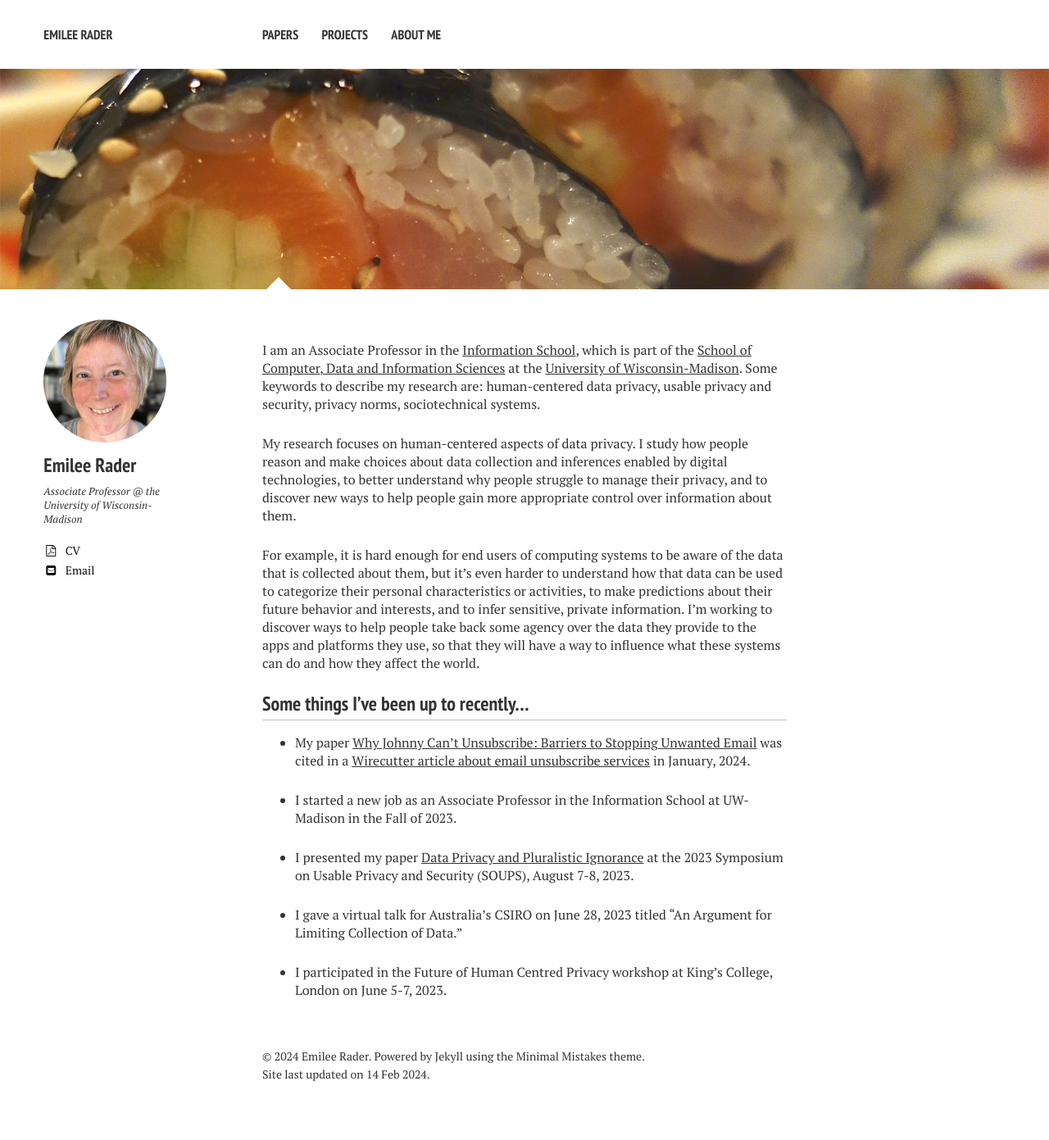
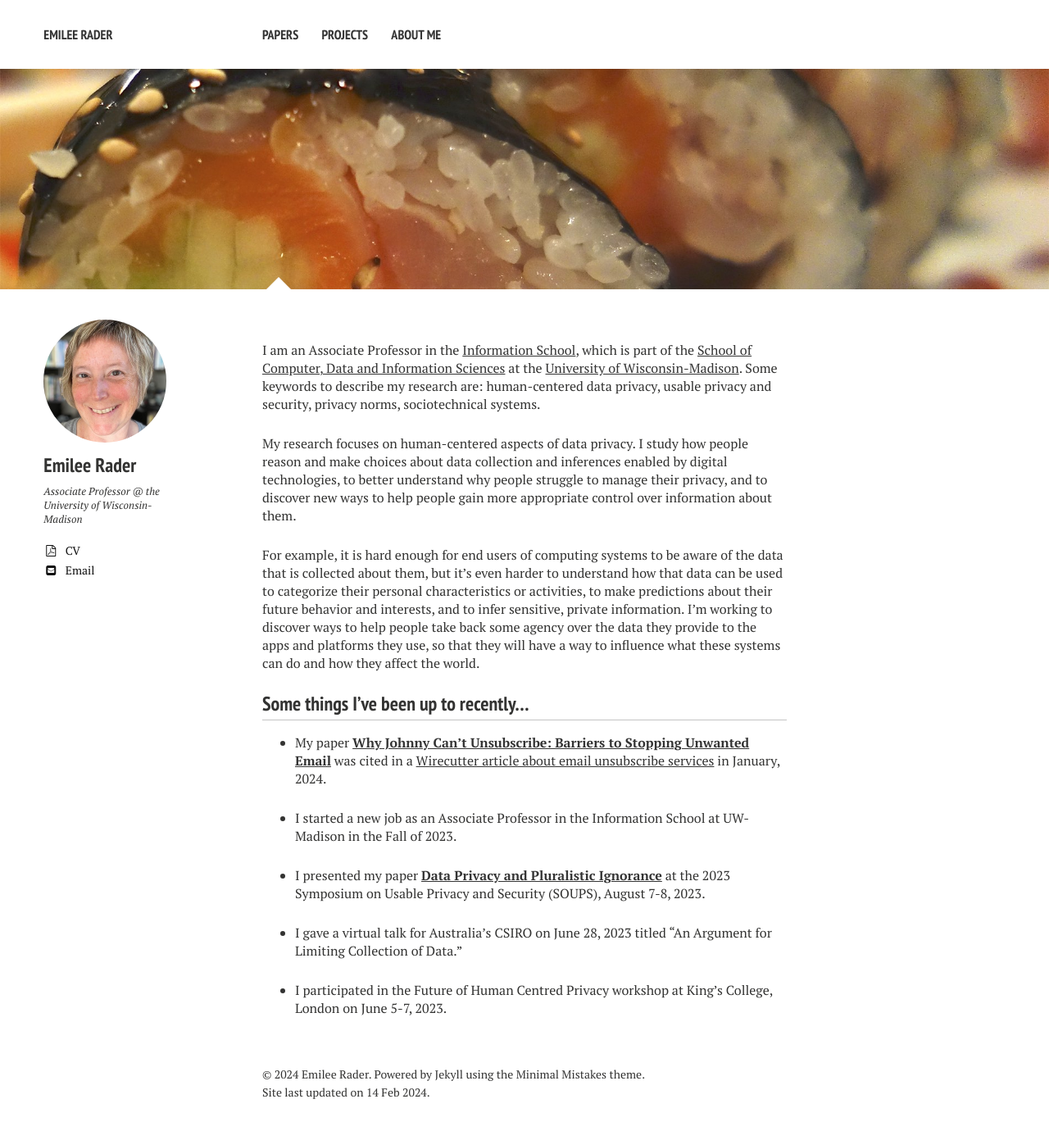
Before and after one commit to bierdoctor/bierdoctor.github.io, a Jekyll site: the page built from index.md, in a window 1280 px wide. Shown: the whole page at 82% size. Built offline with Jekyll 4.4.1, drawn with Linux system fonts in a browser that asks for light colours; nearby versions of some CDN libraries; before the commit the page ends 1369 px from its top, so only the background shows below that.

```diff
--- a/index.md
+++ b/index.md
@@ -12,11 +12,11 @@ For example, it is hard enough for end users of computing systems to be aware of
 
 ### Some things I've been up to recently...
 
-- My paper [Why Johnny Can't Unsubscribe: Barriers to Stopping Unwanted Email](https://dl.acm.org/doi/10.1145/3313831.3376165) was cited in a [Wirecutter article about email unsubscribe services](https://www.nytimes.com/wirecutter/reviews/best-email-unsubscribe-service/) in January, 2024.
+- My paper [**Why Johnny Can't Unsubscribe: Barriers to Stopping Unwanted Email**](https://dl.acm.org/doi/10.1145/3313831.3376165) was cited in a [Wirecutter article about email unsubscribe services](https://www.nytimes.com/wirecutter/reviews/best-email-unsubscribe-service/) in January, 2024.
 
 - I started a new job as an Associate Professor in the Information School at UW-Madison in the Fall of 2023.
 
-- I presented my paper [Data Privacy and Pluralistic Ignorance](https://www.usenix.org/conference/soups2023/presentation/rader) at the 2023 Symposium on Usable Privacy and Security (SOUPS), August 7-8, 2023.
+- I presented my paper [**Data Privacy and Pluralistic Ignorance**](https://www.usenix.org/conference/soups2023/presentation/rader) at the 2023 Symposium on Usable Privacy and Security (SOUPS), August 7-8, 2023.
 
 - I gave a virtual talk for Australia's CSIRO on June 28, 2023 titled "An Argument for Limiting Collection of Data."
 
```
